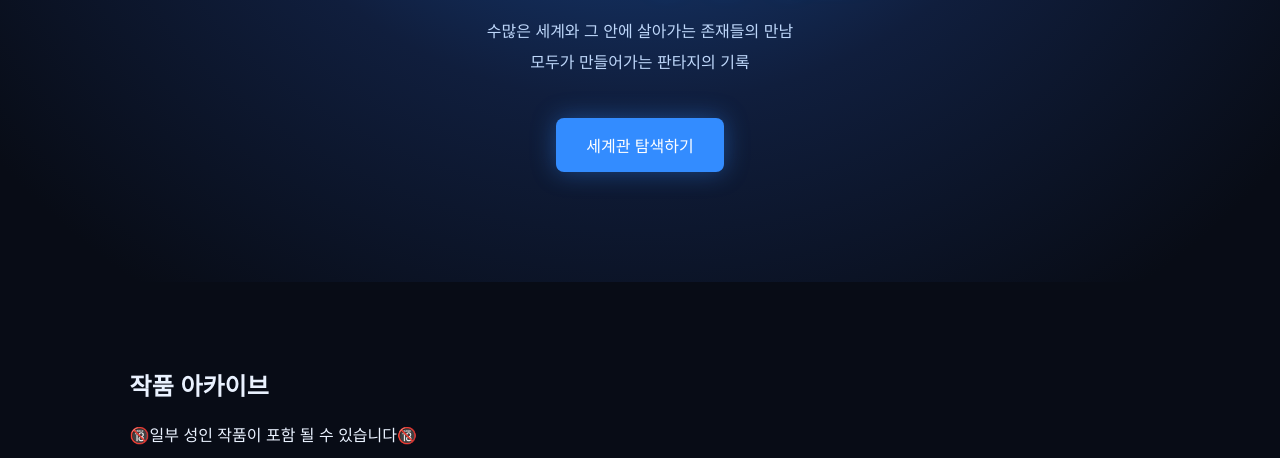
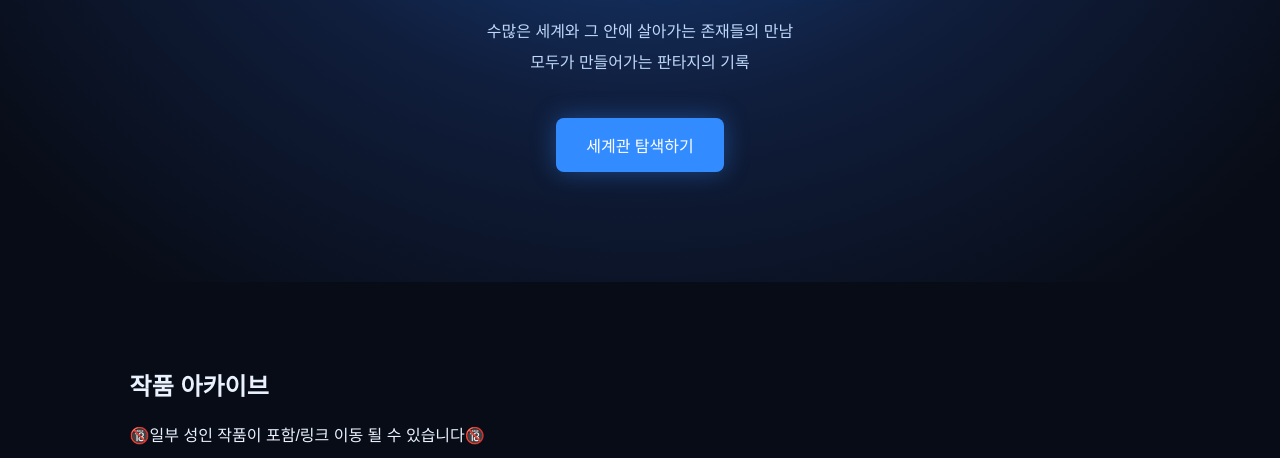
Before and after one commit to Aegis1216/fantasy-archive, a plain HTML site: page index.html in a window 1280 px wide. Shown: the part 342-800 px from the top of the page. Drawn offline with Linux system fonts and the light colour scheme.

Commit message:
Update index.html

```diff
--- a/index.html
+++ b/index.html
@@ -144,7 +144,7 @@ footer {
 
   <section class="works" id="works">
     <h2>작품 아카이브</h2>
-    <p>🔞일부 성인 작품이 포함 될 수 있습니다🔞</p>
+    <p>🔞일부 성인 작품이 포함/링크 이동 될 수 있습니다🔞</p>
 
     <div class="cards">
       <article class="card">
```
